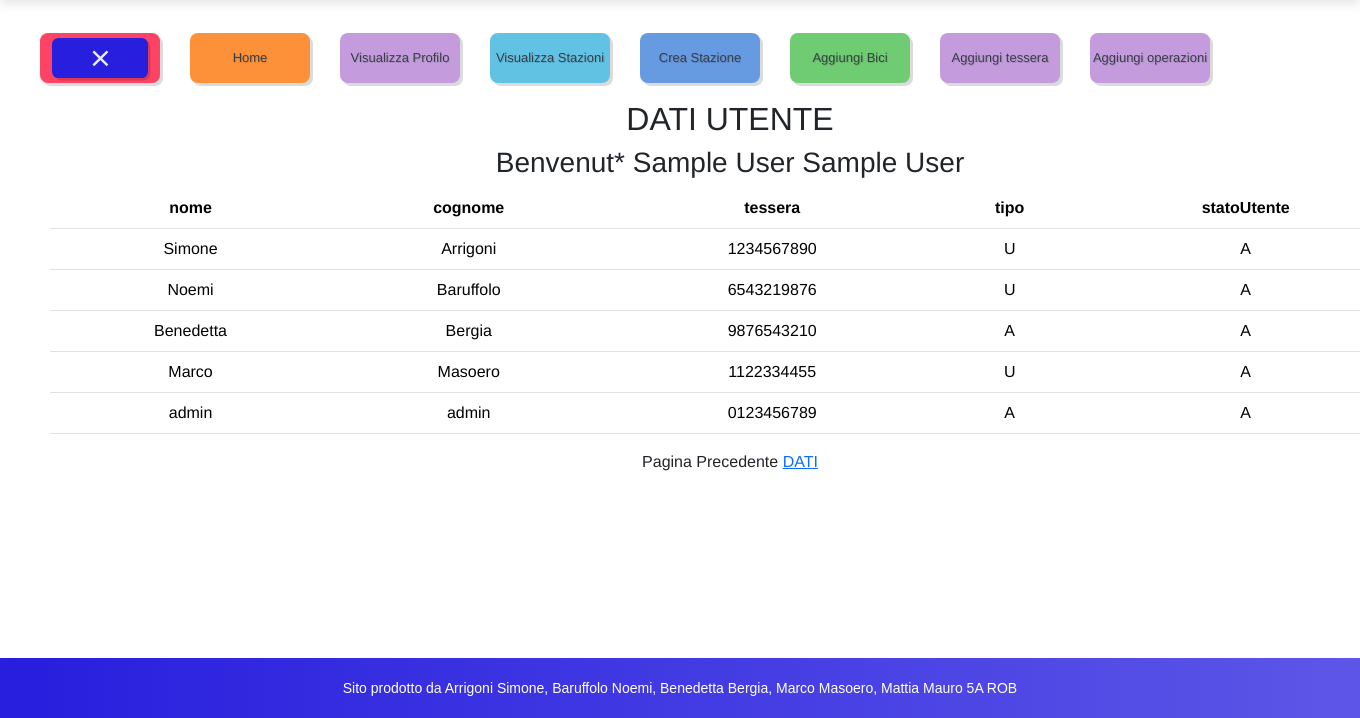
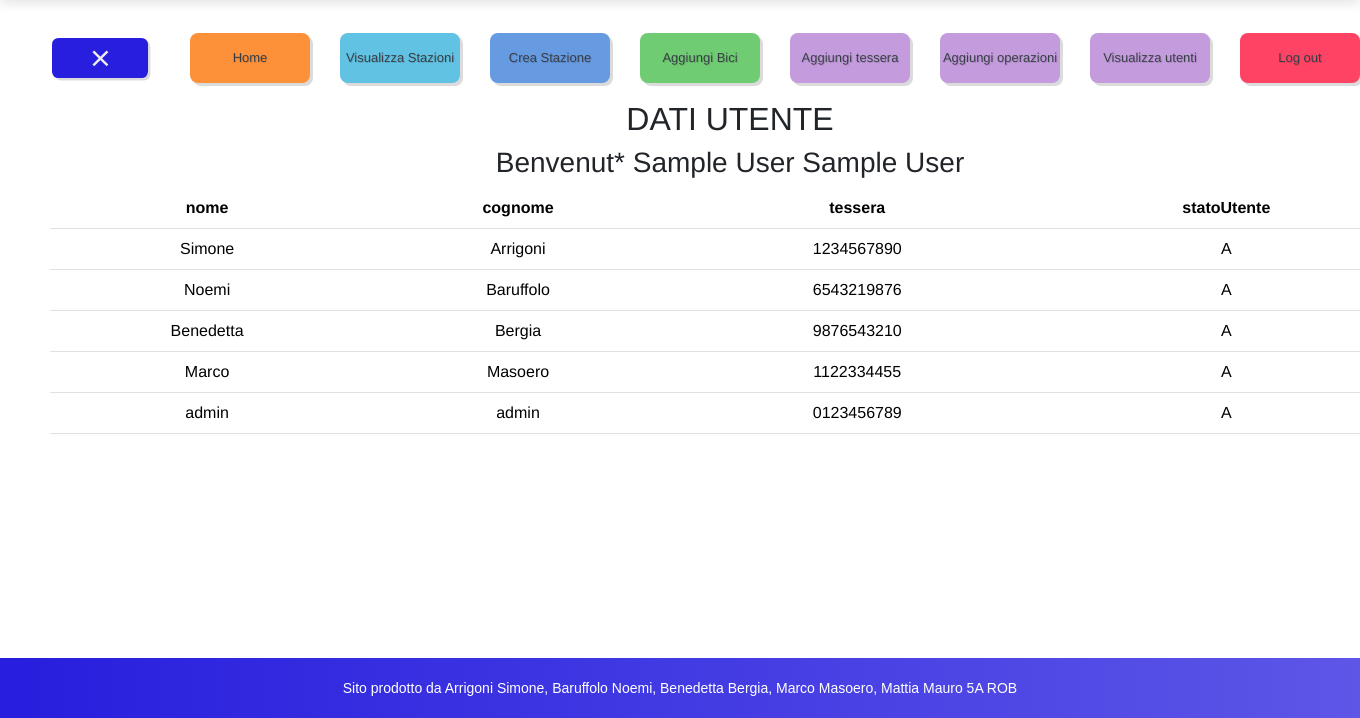
Before and after one commit to marcomasoero/BikeSharing, a PHP site: page /visualizza_tessera.php in a window 1360 px wide, after a click that opens the changed part. Shown: the part 82-800 px from the top of the page. Run offline with PHP 8.4, Linux system fonts and the light colour scheme; the visitor is signed in with stand-in values (Sample User, id 1); data comes from the database, SQL or seed files in the repository.

Commit message:
aggiornamenti

```diff
--- a/bike_sharing/aggiungi_bici_form.php
+++ b/bike_sharing/aggiungi_bici_form.php
@@ -35,6 +35,7 @@ include_once("./templates/header.php");
         <?php if (isset($_GET['msg'])){
                     if ($_GET['msg']=='KO') echo "<p style=\"color: red\">ATTENZIONE! operazione non andata a buon fine!</p>";
                     elseif ($_GET['msg']=='OK') echo "<p style=\"color: blue\">Operazione avvenuta con successo</p>";
+                    elseif ($_GET['msg']=='BICI_PRESENTE') echo "<p style=\"color: red\">Bici già inserita</p>";
                   }
           ?>
         </div>
--- a/bike_sharing/aggiungi_operazione.php
+++ b/bike_sharing/aggiungi_operazione_form.php
@@ -1,9 +1,9 @@
 <?php
-include_once("../templates/header_riservata.php");
-include_once("../templates/menu.php");
+include_once("./templates/header_riservata.php");
+include_once("./templates/menu.php");
 
 if (!isset($_SESSION['login']) || ($_SESSION['tipo'] != 'A')) {
-    header("Location: ../templates/header_riservata.php");
+    header("Location: ./templates/home_riservata.php");
     exit();
 }
 ?>
--- a/bike_sharing/crea_stazione_form.php
+++ b/bike_sharing/crea_stazione_form.php
@@ -30,7 +30,7 @@ include_once("./templates/menu.php");
         <div style="margin-top: 20px">
         <?php if (isset($_GET['msg'])){
                     if ($_GET['msg']=='KO') echo "<p style=\"color: red\">ATTENZIONE! operazione non andata a buon fine!</p>";
-                    elseif ($_GET['msg']=='OK') echo "<p style=\"color: blue\">REGISTRATO! Operazione avvenuta con successo<br>ora puoi accedere al <a href=\"./index.php\">LOGIN</a></p>";
+                    elseif ($_GET['msg']=='OK') echo "<p style=\"color: blue\">Operazione avvenuta con successo</p>";
                   }
           ?>
         </div>
--- a/bike_sharing/css/style.css
+++ b/bike_sharing/css/style.css
@@ -491,6 +491,10 @@ input, input:valid {
   transform: translate3d(1050px, 0, 0);
 }
 
+.menu-open:checked ~ .menu-item:nth-child(10) {
+  transform: translate3d(1200px, 0, 0);
+}
+
 @media (max-width: 915px) and (min-width: 615px) {
   .menu-open:checked ~ .menu-item:nth-child(6) {
   transform: translate3d(150px, 70px, 0);
@@ -506,6 +510,10 @@ input, input:valid {
 
   .menu-open:checked ~ .menu-item:nth-child(9) {
     transform: translate3d(600px, 70px, 0);
+  }
+
+  .menu-open:checked ~ .menu-item:nth-child(10) {
+    transform: translate3d(750px, 70px, 0);
   }
 }
 
--- a/bike_sharing/php/aggiungi_operazione.php
+++ b/bike_sharing/php/aggiungi_operazione.php
@@ -2,7 +2,7 @@
 require("../conf/db_config.php");
 
 if (!isset($_SESSION['login']) || ($_SESSION['tipo'] != 'A')) {
-    header("Location: ../templates/header_riservata.php");
+    header("Location: ../home_riservata.php");
     exit();
 }
 
@@ -24,10 +24,10 @@ if($idBici && $idUtente){
         $stmt->execute();
 
     $conn->close();
-    header("Location: ../templates/aggiungi_tessera.php?msg=OK");
+    header("Location: ../templates/aggiungi_operazioni.php?msg=OK");
 }
 else{
     $conn->close();
-    header("Location: ../templates/aggiungi_tessera.php?msg=NO_UTENTE");
+    header("Location: ../templates/aggiungi_operazioni.php?msg=NO_UTENTE_o_bici");
 }
 ?>
--- a/bike_sharing/php/aggiungi_tessera.php
+++ b/bike_sharing/php/aggiungi_tessera.php
@@ -1,8 +1,8 @@
 <?php
 require("../conf/db_config.php");
-
-if (!isset($_SESSION['login']) || ($_SESSION['tipo'] != 'A')) {
-    header("Location: ../templates/header_riservata.php");
+echo $_SESSION['tipo'];
+if (($_SESSION['tipo'] != 'A')) {
+    header("Location: ../home_riservata.php");
     exit();
 }
 
--- a/bike_sharing/templates/header_riservata.php
+++ b/bike_sharing/templates/header_riservata.php
@@ -1,7 +1,8 @@
 <?php
 session_start();
-if (!isset($_SESSION['login']))
+if (!isset($_SESSION['login'])){
    header("location: ../index.php");
+}
 ?>
 <!DOCTYPE html>
 <html lang="en">
--- a/bike_sharing/templates/menu.php
+++ b/bike_sharing/templates/menu.php
@@ -7,14 +7,17 @@
   </label>
 
    <a href="./home_riservata.php" class="menu-item orange">Home<i class="fa fa-star"></i> </a>
-   <a href="./visualizza_dati.php" class="menu-item purple">Visualizza Profilo<i class="fa fa-microphone"></i> </a>
    <a href="./index.php" class="menu-item lightblue">Visualizza Stazioni<i class="fa fa-diamond"></i> </a>
    <?php
    if($_SESSION['tipo']=='A'){
       echo '<a href="./crea_stazione_form.php" class="menu-item blue">Crea Stazione<i class="fa fa-anchor"></i> </a>';
       echo '<a href="./aggiungi_bici_form.php" class="menu-item green">Aggiungi Bici<i class="fa fa-coffee"></i> </a>';
-      echo '<a href="./aggiungi_tessera.php" class="menu-item purple">Aggiungi tessera<i class="fa fa-microphone"></i> </a>';
-      echo '<a href="./aggiungi_operazioni.php" class="menu-item purple">Aggiungi operazioni<i class="fa fa-microphone"></i> </a>';
+      echo '<a href="./aggiungi_tessera_form.php" class="menu-item purple">Aggiungi tessera<i class="fa fa-microphone"></i> </a>';
+      echo '<a href="./aggiungi_operazione_form.php" class="menu-item purple">Aggiungi operazioni<i class="fa fa-microphone"></i> </a>';
+      echo '<a href="./visualizza_dati.php" class="menu-item purple">Visualizza utenti<i class="fa fa-microphone"></i> </a>';
+   }
+   else{
+      echo '<a href="./visualizza_dati.php" class="menu-item purple">Visualizza Profilo<i class="fa fa-microphone"></i> </a>';
    }
    ?>
    <a href="./login.php" class="menu-item red">Log out<i class="fa fa-heart"></i> </a>
--- a/bike_sharing/visualizza_tessera.php
+++ b/bike_sharing/visualizza_tessera.php
@@ -19,7 +19,7 @@ include_once("./templates/header_riservata.php");
     if($_SESSION['tipo'] == "A"){
         $stmt = $conn->prepare("SELECT * FROM utenti");
     }else{
-        $stmt = $conn->prepare("SELECT  FROM utenti WHERE nome = ?");
+        $stmt = $conn->prepare("SELECT * FROM utenti WHERE nome = ?");
         $stmt->bind_param("s", $_SESSION['nome']);
     }
     //$stmt->bind_param    **** non ci sono parametri
@@ -36,7 +36,6 @@ include_once("./templates/header_riservata.php");
     <td><b>nome</td>
     <td><b>cognome</td>
     <td><b>tessera</td>
-    <td><b>tipo</td>
     <td><b>statoUtente</td>
     </tr><tbody>";
 
@@ -46,14 +45,12 @@ include_once("./templates/header_riservata.php");
             <td>".$row['nome']."</td>
             <td>".$row['cognome']."</td>
             <td>".$row['tessera']."</td>
-            <td>".$row['tipo']."</td>
             <td>".$row['statoUtente']."</td>
             </tr>";
     }
     echo "</tbody></table>";
 
 ?>
-<p>Pagina Precedente <a href="visualizza_dati.php">DATI</a></p>
 </div>
 <?php
 include_once("./templates/footer.php");
```
Also changed, not shown: bike_sharing/aggiungi_tessera_form.php (renamed from bike_sharing/aggiungi_tessera.php, +6 -6 lines), bike_sharing/home_riservata.php (+51 -4 lines), bike_sharing/php/aggiungi_bici.php (+8 -0 lines), bike_sharing/php/registra_utente.php (+11 -2 lines), bike_sharing/visualizza_corse.php (deleted, +0 -69 lines).
